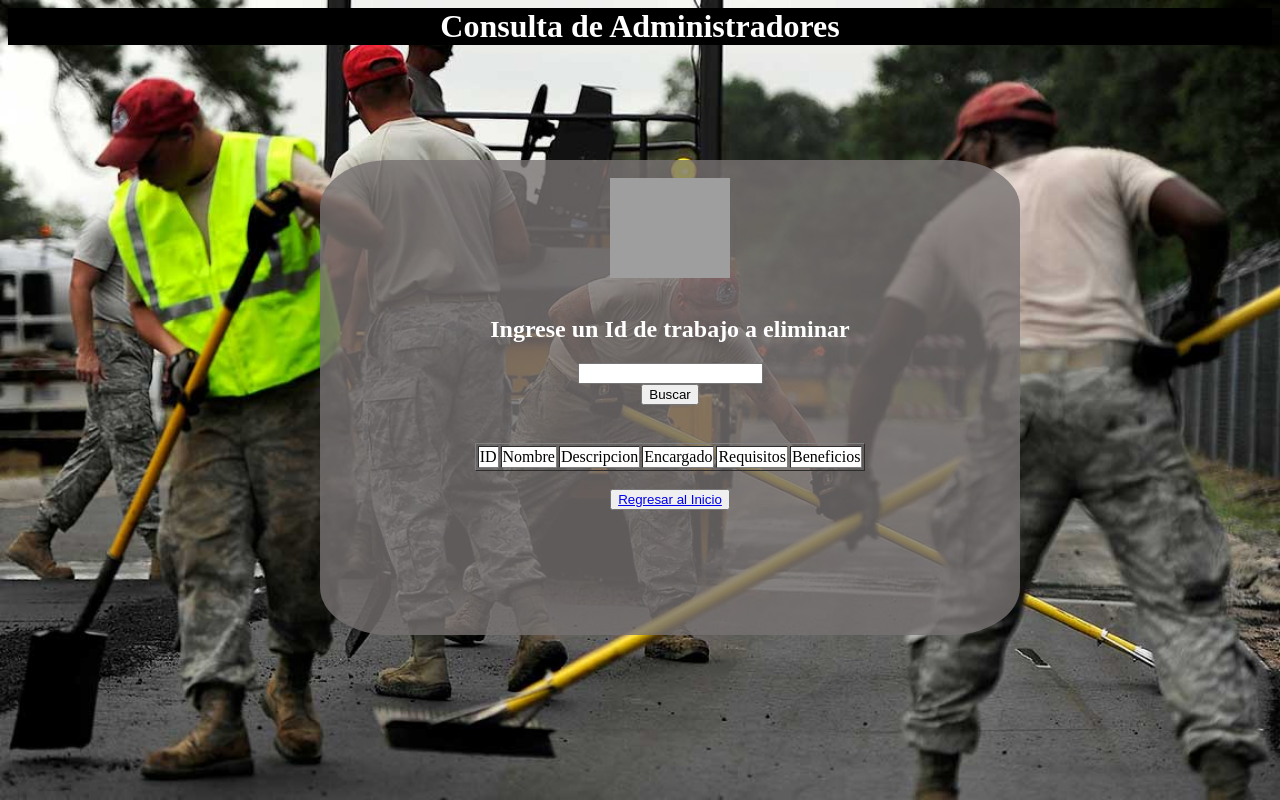
After one commit to Mark1790/AVBG, a PHP site: page /dashboard/ElimTrabajo.php in a window 1280 px wide. The commit adds this page. Run offline with PHP 8.4, Linux system fonts and the light colour scheme; the visitor is signed in with stand-in values (Sample User, id 1); data that the repository does not hold is empty; grey boxes are pictures that could not be loaded.

Commit message:
Eliminacion de trabajos
Agregue lo que faltaba para poder eliminar trabajos, solo nos queda enlazarlo al formulario para que los trabajos que esten hay se registren en una trabaja

```diff
--- /dev/null
+++ b/ElimTrabajo.php
@@ -0,0 +1,92 @@
+<?php
+    $conexion = mysqli_connect("localhost", "root", "", "avgb") or die ("Problemas con la conexion");
+    if (!$conexion) {
+        die("Conexión fallida: " . mysqli_connect_error());
+      }
+include "seguridad.php";
+ ?>
+<!DOCTYPE HTML¡>
+<html>
+<head>
+<style>
+    td {
+      color: black;
+    }
+  </style>
+<Meta charset="UTF-8">
+<Title>Eliminacion de Trabajos</title>
+<link rel="stylesheet" href="barra.css">
+</head>
+<style>
+	body{
+		height:637px;
+        background-image:url('Imagenes/registro.jpg');
+        background-size:cover;
+        background-repeat:no-repeat;
+        background-position:center center;
+		color:#ffffff;
+
+	}
+	h1{
+		background-color:black ;
+		color:white;
+	}
+	.contenedorregis {
+            width:700px;
+            height:475px;
+            top:20%;
+            left:25%;
+            right:50%;
+            position:absolute;
+            background-color:rgba(119, 114, 114, 0.8);
+            border-radius: 10%;
+            }
+</style>
+<body align= "center">
+  <h1>Consulta de Administradores</h1>
+  <div style="text-align: center" class="contenedorregis">
+  <br>
+   <img src="imagenes/trabajos.png" width="120" height="100"><br>
+   </br>
+   <table border=0 style="margin: 0 auto;">
+   <form action="TrabajoElim.php" method="POST">
+    <h2>Ingrese un Id de trabajo a eliminar<h2>
+      <input type="number" name="ID"></br>
+      <input type="submit" value="Buscar"></br>
+   </form>
+</table>
+<br>
+<table border=1 style="margin:0 auto;">
+   <tr>
+      <td style="background-color: #FFFFFF">ID</td>
+      <td style="background-color: #FFFFFF">Nombre</td>
+      <td style="background-color: #FFFFFF">Descripcion</td>
+      <td style="background-color: #FFFFFF">Encargado</td>
+      <td style="background-color: #FFFFFF">Requisitos</td>
+      <td style="background-color: #FFFFFF">Beneficios</td>
+   </tr>
+   <?php
+      $sql="select Id,Nombre,Descripcion,Encargado,Requisitos,Beneficios from trabajos";
+      $result=mysqli_query($conexion,$sql);
+      while($mostrar=mysqli_fetch_array($result)){
+   ?>
+   <tr>
+      <td style="background-color: #FFFFFF"><?php echo $mostrar['Id']?></td>
+      <td style="background-color: #FFFFFF"><?php echo $mostrar['Nombre']?></td>
+      <td style="background-color: #FFFFFF"><?php echo $mostrar['Descripcion']?></td>
+      <td style="background-color: #FFFFFF"><?php echo $mostrar['Encargado']?></td>
+      <td style="background-color: #FFFFFF"><?php echo $mostrar['Requisitos']?></td>
+      <td style="background-color: #FFFFFF"><?php echo $mostrar['Beneficios']?></td>
+   </tr>
+   <?php
+      }
+   ?>
+</table>
+
+</form>
+<br>
+	  <button><a href="InicioAdmin.php">Regresar al Inicio</a></button>
+   </div>
+
+  </body>
+</html>
--- a/InicioAdmin.php
+++ b/InicioAdmin.php
@@ -59,7 +59,7 @@ include "seguridad.php";
    <tr>
    <td><center><button onclick=location.href='Eliminacion.php'>Eliminacion de Administradores</button></center></td>
    <td><center><button onclick=location.href='salir.php'>Cerrar sesion</button></center></td>
-   <td><center><button onclick=location.href='#'>Eliminacion de trabajo</button></center></td>
+   <td><center><button onclick=location.href='ElimTrabajo.php'>Eliminacion de trabajo</button></center></td>
    </tr>
    <br>
 	</br>
```
Also changed, not shown: TrabajoElim.php (added, +76 -0 lines).
